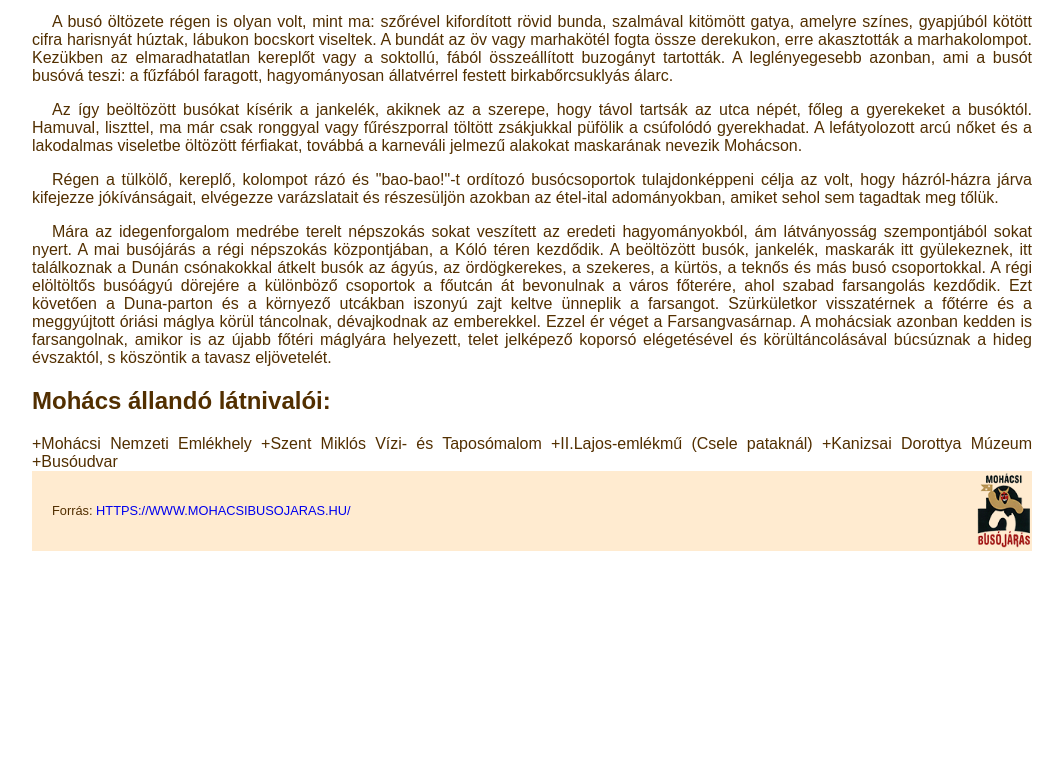
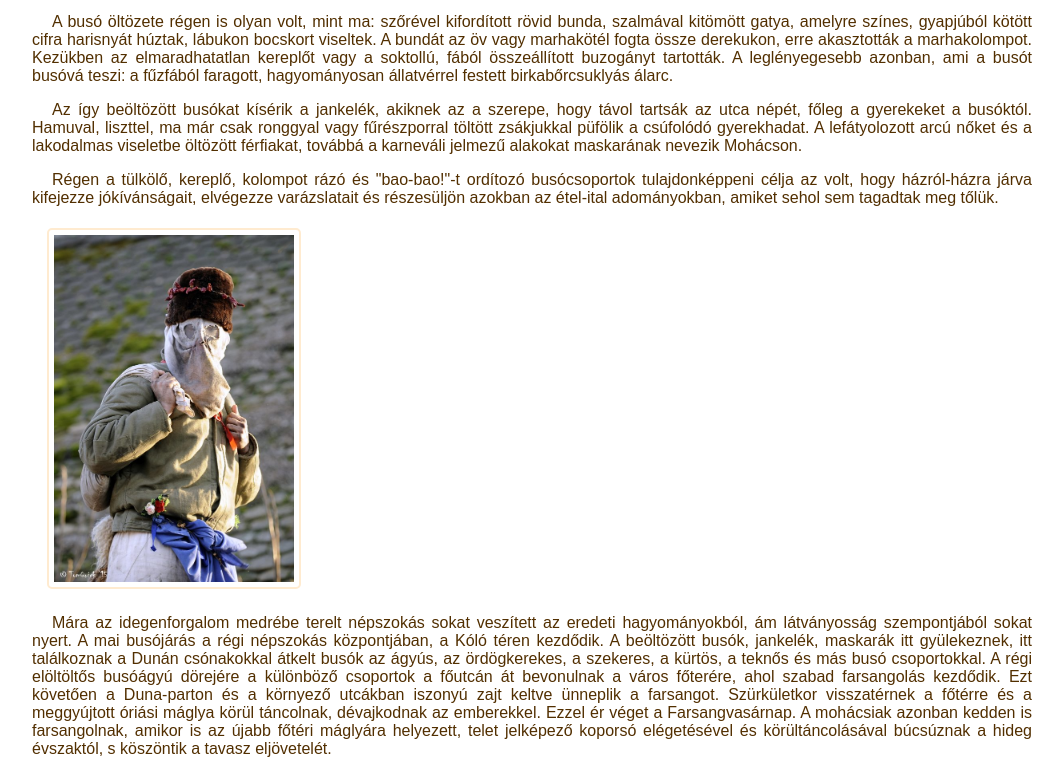
Before and after one commit to nagya0504/Busojaras, a plain HTML site: page index.html in a window 1280 px wide. Shown: the part 605-1380 px from the top of the page, without its empty margins (108-1171 px from the left). Before the commit the page ends 1156 px from the top, so only its background shows below. Drawn offline with Linux system fonts and the light colour scheme.

Commit message:
8.feladat

```diff
--- a/index.html
+++ b/index.html
@@ -27,6 +27,8 @@
 
         <p>Régen a tülkölő, kereplő, kolompot rázó és "bao-bao!"-t ordítozó busócsoportok tulajdonképpeni célja az volt, hogy házról-házra járva kifejezze jókívánságait, elvégezze varázslatait és részesüljön azokban az étel-ital adományokban, amiket sehol sem tagadtak meg tőlük.</p>
 
+        <img src="jankele.jpg" alt="Egy jankele" title="Egy jankele" class="jobbra">
+
         <p>Mára az idegenforgalom medrébe terelt népszokás sokat veszített az eredeti hagyományokból, ám látványosság szempontjából sokat nyert. A mai busójárás a régi népszokás központjában, a Kóló téren kezdődik. A beöltözött busók, jankelék, maskarák itt gyülekeznek, itt találkoznak a Dunán csónakokkal átkelt busók az ágyús, az ördögkerekes, a szekeres, a kürtös, a teknős és más busó csoportokkal. A régi elöltöltős busóágyú dörejére a különböző csoportok a főutcán át bevonulnak a város főterére, ahol szabad farsangolás kezdődik. Ezt követően a Duna-parton és a környező utcákban iszonyú zajt keltve ünneplik a farsangot. Szürkületkor visszatérnek a főtérre és a meggyújtott óriási máglya körül táncolnak, dévajkodnak az emberekkel. Ezzel ér véget a Farsangvasárnap. A mohácsiak azonban kedden is farsangolnak, amikor is az újabb főtéri máglyára helyezett, telet jelképező koporsó elégetésével és körültáncolásával búcsúznak a hideg évszaktól, s köszöntik a tavasz eljövetelét.</p>
 
         <h2>Mohács állandó látnivalói:</h2>
```
